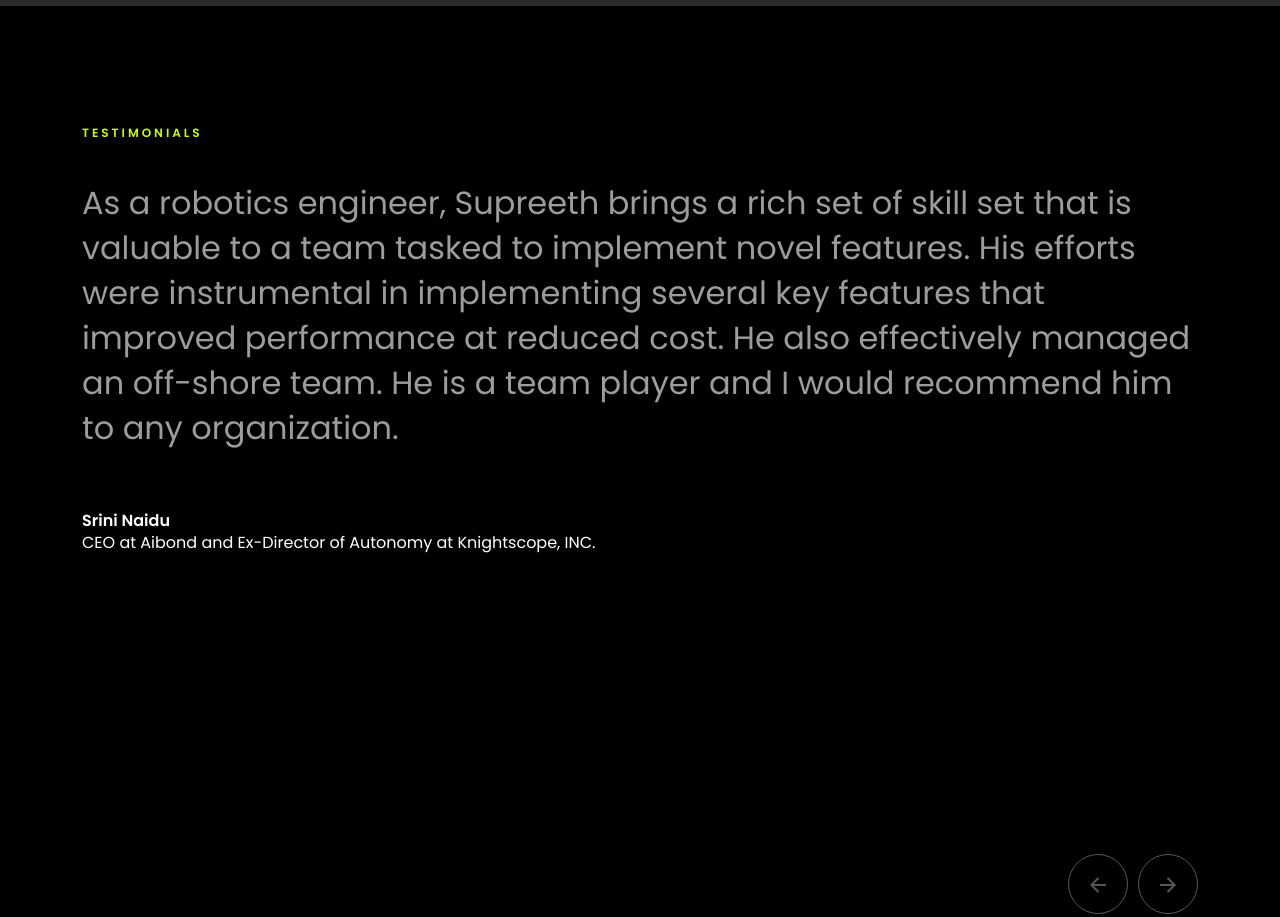
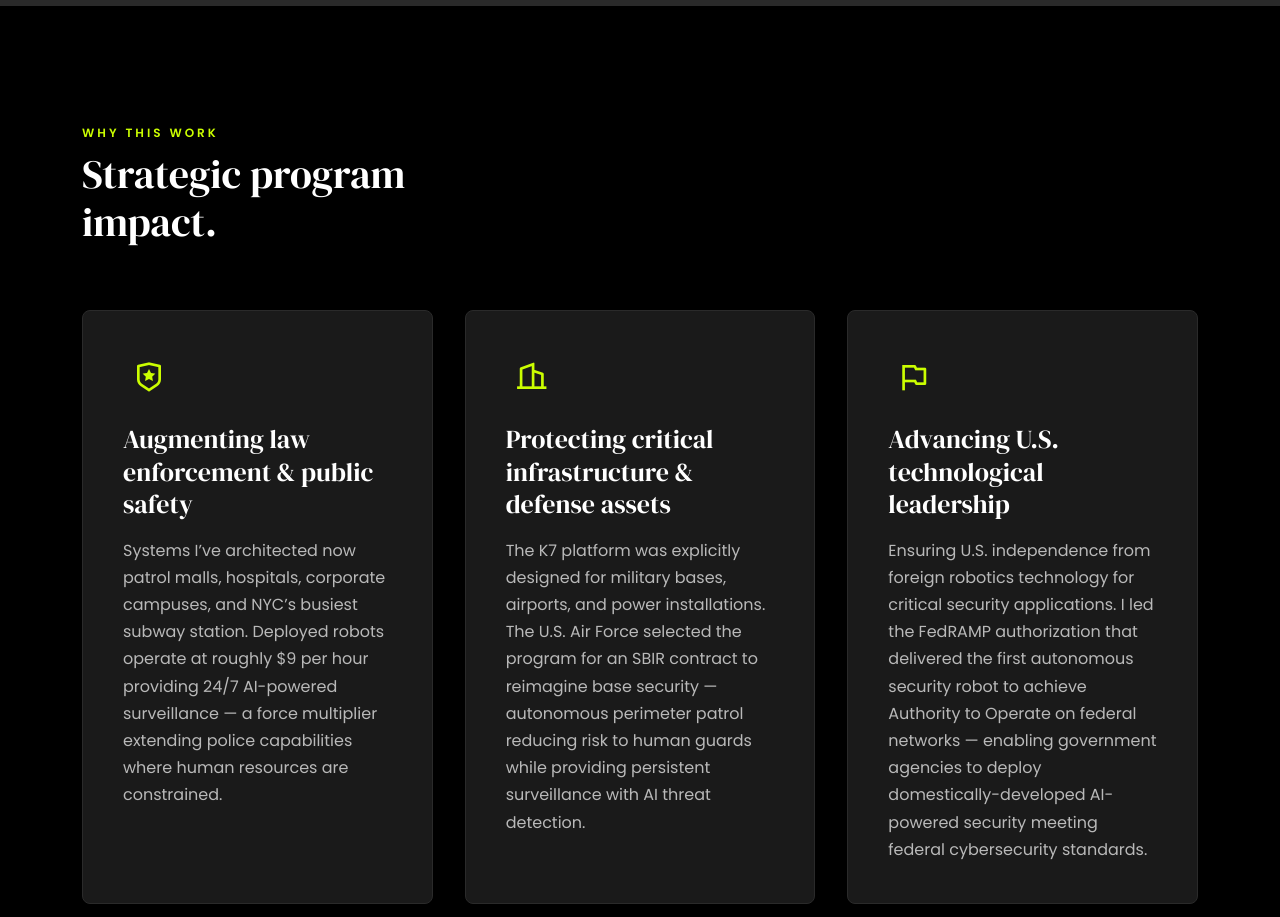
Before and after one commit to supreethk6/skk-portfolio-dark-theme, a website: page index.html in a window 1280 px wide. Shown: the part 4720-5637 px from the top of the page. Drawn offline with nearby package versions, Linux system fonts and the light colour scheme.

Commit message:
feat(mission): add Strategic Program Impact section (#9)
New black section between thought leadership and testimonials with three cards: Augmenting law enforcement & public safety, Protecting critical infrastructure & defense assets, Advancing U.S. technological leadership. Lime icons, DM Serif headings, 3-col desktop / 1-col mobile, hover lift + lime border. Copy verbatim from resume page 4.

```diff
--- a/assets/css/main.css
+++ b/assets/css/main.css
@@ -803,6 +803,71 @@
 }
 
 /*-----------------------------------------------------------------
+  4.75 >>> Mission Impact Style
+----------------------------------------------------------------*/
+.ds-mission-section {
+	background-color: #000;
+	padding: 7.5rem 0;
+}
+.ds-mission-heading {
+	font-size: 2.5rem;
+	line-height: 1.2;
+	width: 100%;
+	max-width: 40%;
+	margin: 0 0 4rem;
+}
+.ds-mission-heading span {
+	display: block;
+	font-family: 'Poppins', sans-serif;
+	text-transform: uppercase;
+	color: #CBFE00;
+	font-weight: 600;
+	letter-spacing: 3px;
+	font-size: 0.75rem;
+	margin-bottom: 0.625rem;
+}
+.ds-mission-grid {
+	display: grid;
+	grid-template-columns: repeat(3, 1fr);
+	gap: 2rem;
+}
+.ds-mission-card {
+	background-color: #1a1a1a;
+	border: 1px solid #2A2A2A;
+	border-radius: 0.5rem;
+	padding: 2.5rem;
+	transition: transform 0.35s ease, border-color 0.35s ease;
+}
+.ds-mission-card:hover {
+	transform: translateY(-4px);
+	border-color: #CBFE00;
+}
+.ds-mission-icon {
+	display: inline-flex;
+	align-items: center;
+	justify-content: center;
+	width: 3.25rem;
+	height: 3.25rem;
+	color: #CBFE00;
+	font-size: 2rem;
+	margin-bottom: 1.25rem;
+}
+.ds-mission-card h3 {
+	font-family: 'DM Serif Display', serif;
+	font-size: 1.625rem;
+	line-height: 1.25;
+	margin: 0 0 1rem;
+	color: #FFF;
+}
+.ds-mission-card p {
+	font-family: 'Poppins', sans-serif;
+	font-size: 1rem;
+	line-height: 1.7;
+	color: #B9B9B9;
+	margin: 0;
+}
+
+/*-----------------------------------------------------------------
   5. >>> Testimonials Style
 ----------------------------------------------------------------*/
 .ds-testimonials-section{ background-color: #000;padding: 7.5rem 0 }
@@ -865,6 +930,11 @@
 	.ds-leadership-grid { grid-template-columns: 1fr; gap: 1.25rem; }
 	.ds-leadership-card { padding: 1.5rem; }
 	.ds-leadership-card h3 { font-size: 1.375rem; }
+	.ds-mission-section { padding: 3.5rem 0; }
+	.ds-mission-heading { font-size: 1.75rem; max-width: 100%; margin-bottom: 2.5rem; }
+	.ds-mission-grid { grid-template-columns: 1fr; gap: 1.25rem; }
+	.ds-mission-card { padding: 1.75rem; }
+	.ds-mission-card h3 { font-size: 1.375rem; }
 	.ds-testimonials-loop article{ font-size:1rem; line-height: 2rem  }
 	.ds-email-section h2{ font-size: 2rem }
 	.ds-testimonials-slider .slick-arrow{width: 2.75rem;height: 2.75rem;line-height: 2.75rem;}
@@ -881,6 +951,9 @@
 .ds-impact-grid { grid-template-columns: repeat(2, 1fr); }
 .ds-impact-heading { max-width: 70%; }
 .ds-impact-value { font-size: 2.5rem; }
+.ds-mission-grid { grid-template-columns: 1fr; gap: 1.5rem; }
+.ds-mission-heading { max-width: 70%; }
+.ds-leadership-heading { max-width: 70%; }
 }
 
 @media (min-width: 992px) and (max-width: 1199px) {
--- a/index.html
+++ b/index.html
@@ -375,6 +375,37 @@
     </section>
     <!-- thought leadership -->
 
+    <!-- mission impact -->
+    <section class="ds-mission-section" aria-labelledby="ds-mission-heading">
+      <div class="container">
+        <h2 id="ds-mission-heading" class="ds-mission-heading">
+          <span>Why this work</span>Strategic program impact.
+        </h2>
+        <div class="ds-mission-grid">
+
+          <article class="ds-mission-card">
+            <span class="ds-mission-icon" aria-hidden="true"><i class="ri-shield-star-line"></i></span>
+            <h3>Augmenting law enforcement &amp; public safety</h3>
+            <p>Systems I&rsquo;ve architected now patrol malls, hospitals, corporate campuses, and NYC&rsquo;s busiest subway station. Deployed robots operate at roughly $9 per hour providing 24/7 AI-powered surveillance &mdash; a force multiplier extending police capabilities where human resources are constrained.</p>
+          </article>
+
+          <article class="ds-mission-card">
+            <span class="ds-mission-icon" aria-hidden="true"><i class="ri-building-2-line"></i></span>
+            <h3>Protecting critical infrastructure &amp; defense assets</h3>
+            <p>The K7 platform was explicitly designed for military bases, airports, and power installations. The U.S. Air Force selected the program for an SBIR contract to reimagine base security &mdash; autonomous perimeter patrol reducing risk to human guards while providing persistent surveillance with AI threat detection.</p>
+          </article>
+
+          <article class="ds-mission-card">
+            <span class="ds-mission-icon" aria-hidden="true"><i class="ri-flag-line"></i></span>
+            <h3>Advancing U.S. technological leadership</h3>
+            <p>Ensuring U.S. independence from foreign robotics technology for critical security applications. I led the FedRAMP authorization that delivered the first autonomous security robot to achieve Authority to Operate on federal networks &mdash; enabling government agencies to deploy domestically-developed AI-powered security meeting federal cybersecurity standards.</p>
+          </article>
+
+        </div>
+      </div>
+    </section>
+    <!-- mission impact -->
+
     <!-- testimonials -->
     <section class="ds-testimonials-section">
       <div class="container">
```
Also changed, not shown: tests/e2e/homepage.spec.js (+24 -0 lines).
